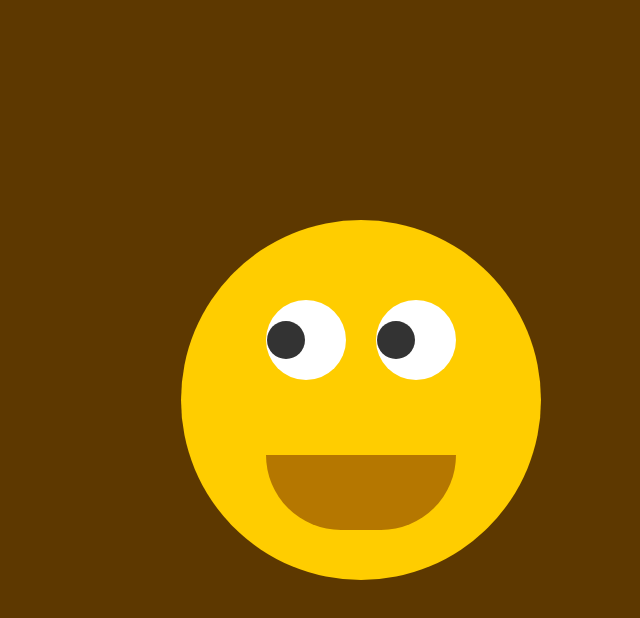
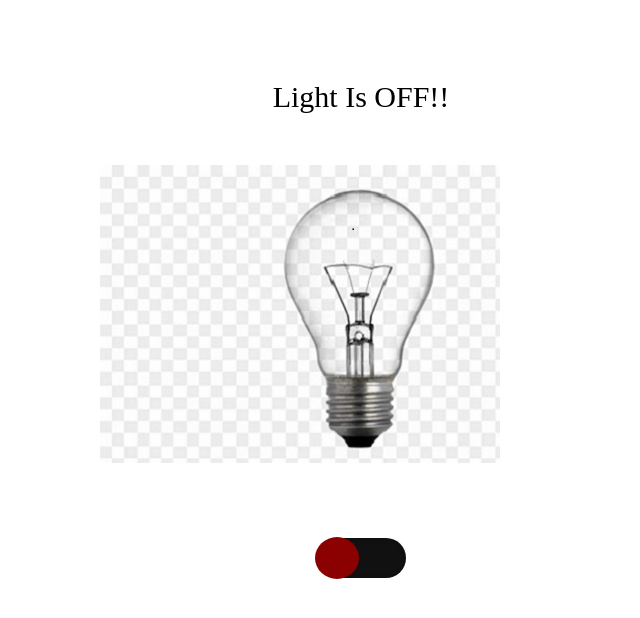
Before and after one commit to Arnob420/My-1, a plain HTML site: page index.html in a window 1280 px wide. Shown: the whole page, without its empty margins (279-919 px from the left). Drawn offline with Linux system fonts and the light colour scheme.

Commit message:
Add files via upload

```diff
--- a/index.html
+++ b/index.html
@@ -2,111 +2,24 @@
 <html lang="en">
 
 <head>
-    <style>
-        * {
-            margin: 0;
-            padding: 0;
-            box-sizing: border-box;
-        }
+    <link rel="stylesheet" href="style.css">
+    <meta charset="UTF-8">
+    <title>Toggle button and lights</title>
 
-        body {
-            display: flex;
-            justify-content: center;
-            align-items: center;
-            background: #5d3800;
-            min-height: 100vh;
-        }
-
-        .face {
-            background: #ffcd00;
-            width: 360px;
-            height: 360px;
-            border-radius: 50%;
-            position: relative;
-            display: flex;
-            justify-content: center;
-            align-items: center;
-        }
-
-        .face:before {
-            content: '';
-            position: absolute;
-            background: #b57700;
-            top: 235px;
-            width: 190px;
-            height: 75px;
-            border-bottom-right-radius: 75px;
-            border-bottom-left-radius: 75px;
-            transition: 0.5s;
-        }
-
-        .face:hover:before {
-            top: 265px;
-            width: 150px;
-            height: 40px;
-            border-bottom-right-radius: 0px;
-            border-bottom-left-radius: 0px;
-        }
-
-        .eyes {
-            display: flex;
-            position: relative;
-            top: -60px;
-        }
-
-        .eyes .eye {
-            position: relative;
-            display: block;
-            width: 80px;
-            height: 80px;
-            background: #fff;
-            margin: 0 15px;
-            border-radius: 50%;
-        }
-
-        .eyes .eye::before {
-            content: '';
-            position: absolute;
-            top: 50%;
-            left: 20px;
-            transform: translate(-50%, -50%);
-            background: #333;
-            width: 38px;
-            height: 38px;
-            border-radius: 50%;
-        }
-
-    </style>
-    <meta name="viewport" content="width=device-width,initial-scale=0.5">
-    <meta http-equiv="X-UA-Compatible" content="ie-edge">
-    <meta charset="UTF-8">
-    <title>MouseOver emoji Using JS</title>
 </head>
 
 <body>
-    <div class="face">
-        <div class="eyes">
-            <div class="eye"></div>
-            <div class="eye"></div>
-        </div>
+    <header id="h">Light Is OFF!!</header>
+
+    <figure class="light">
+        <img src="of.png" id="lig">
+    </figure>
+
+    <div class="container">
+        <input type="checkbox" id="check" onclick="my()">
     </div>
-    <script>
-        document.querySelector('body').addEventListener('mousemove', eyeball);
 
-        function eyeball() {
-            var eye = document.querySelectorAll('.eye');
-
-            eye.forEach(function(eye) {
-                let x = (eye.getBoundingClientRect().left) + (eye.clientWidth / 2);
-                let y = (eye.getBoundingClientRect().top) + (eye.clientHeight / 2);
-                let radian = Math.atan2(event.pageX - x, event.pageY - y);
-                let rot = (radian * (180 / Math.PI) * -1) + 270;
-                eye.style.transform = "rotate(" + rot + "deg)";
-            })
-        }
-
-    </script>
-
+    <script src="script.js"></script>
 </body>
 
 </html>
--- /dev/null
+++ b/script.js
@@ -0,0 +1,13 @@
+function my () {
+    var imgs = document.querySelector("#lig");
+    var te = document.querySelector("#h");
+    if (imgs.src.match("on")) {
+            imgs.src = "of.png";
+            te.innerHTML = "Light Is OFF!!"
+            te.style.color = "red";
+        } else {
+            imgs.src = "on.jpg";
+            te.innerHTML = "Light Is ONN!!"
+            te.style.color = "green";
+        }
+    }
--- /dev/null
+++ b/style.css
@@ -0,0 +1,64 @@
+* {
+    margin: 0;
+    padding: 0;
+}
+
+.container {
+    position: absolute;
+    top: 70%;
+    left: 50%;
+    transform: translate(-50%, -50%);
+    transition: 0.6s;
+}
+
+#check {
+    position: relative;
+    -webkit-appearance: none;
+    width: 90px;
+    height: 40px;
+    background: #111;
+    border-radius: 20px;
+    box-shadow: inset 0 0 5px rgba(0, 0, 0, .2);
+    cursor: pointer;
+    outline: none;
+}
+
+#check:checked {
+    background: #333;
+}
+
+#check::before {
+    content: '';
+    position: absolute;
+    left: 1px;
+    top: 1px;
+    height: 38px;
+    width: 40px;
+    background-color: darkred;
+    border-radius: 50%;
+    transform: scale(1.1);
+    transition: 0.5s;
+}
+
+#check:checked:before {
+    left: 50px;
+    background-color: forestgreen;
+}
+
+#h {
+    text-align: center;
+    font-weight: 500;
+    margin-top: 80px;
+    font-size: 30px;
+}
+
+.light {
+    position: relative;
+    display: flex;
+    justify-content: center;
+    align-items: center;
+    height: 50vh;
+}
+.light img{
+    display:inline-block;
+}
```
Also changed, not shown: of.png (added), on.jpg (added).
